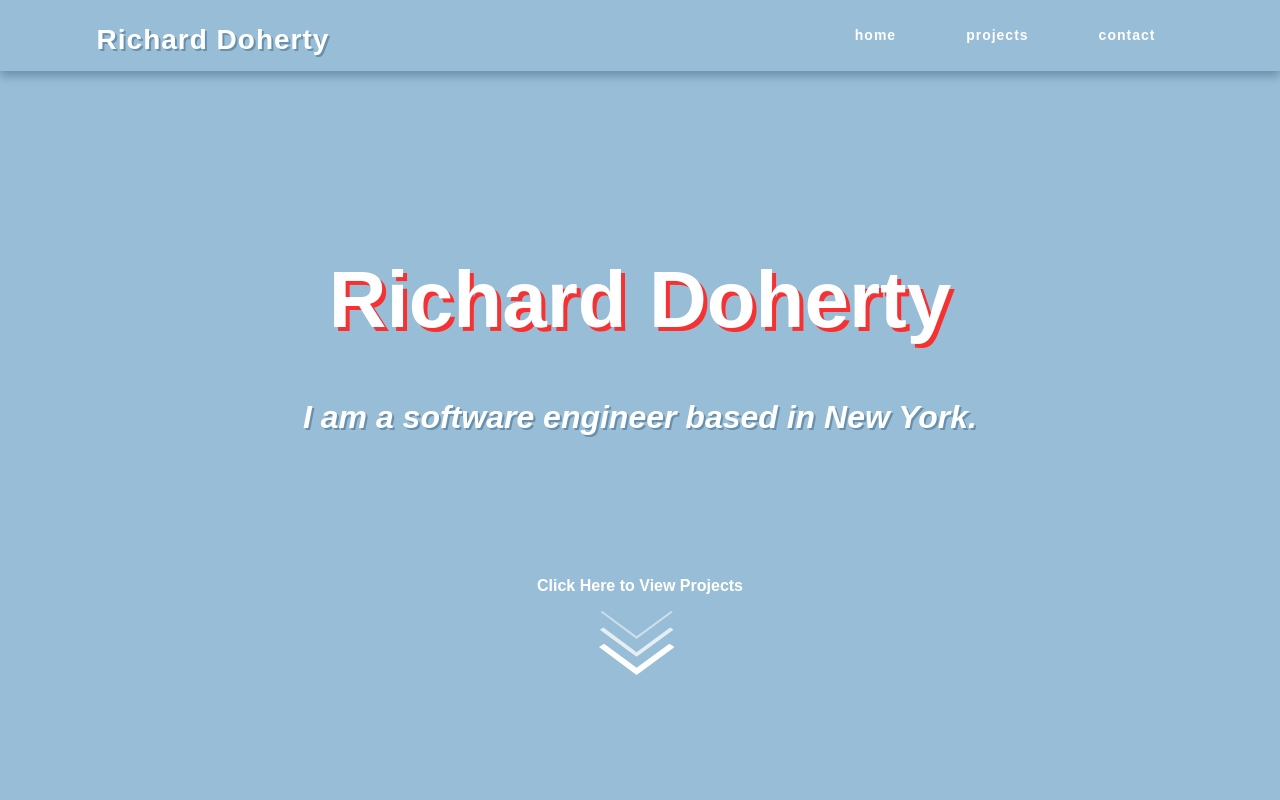
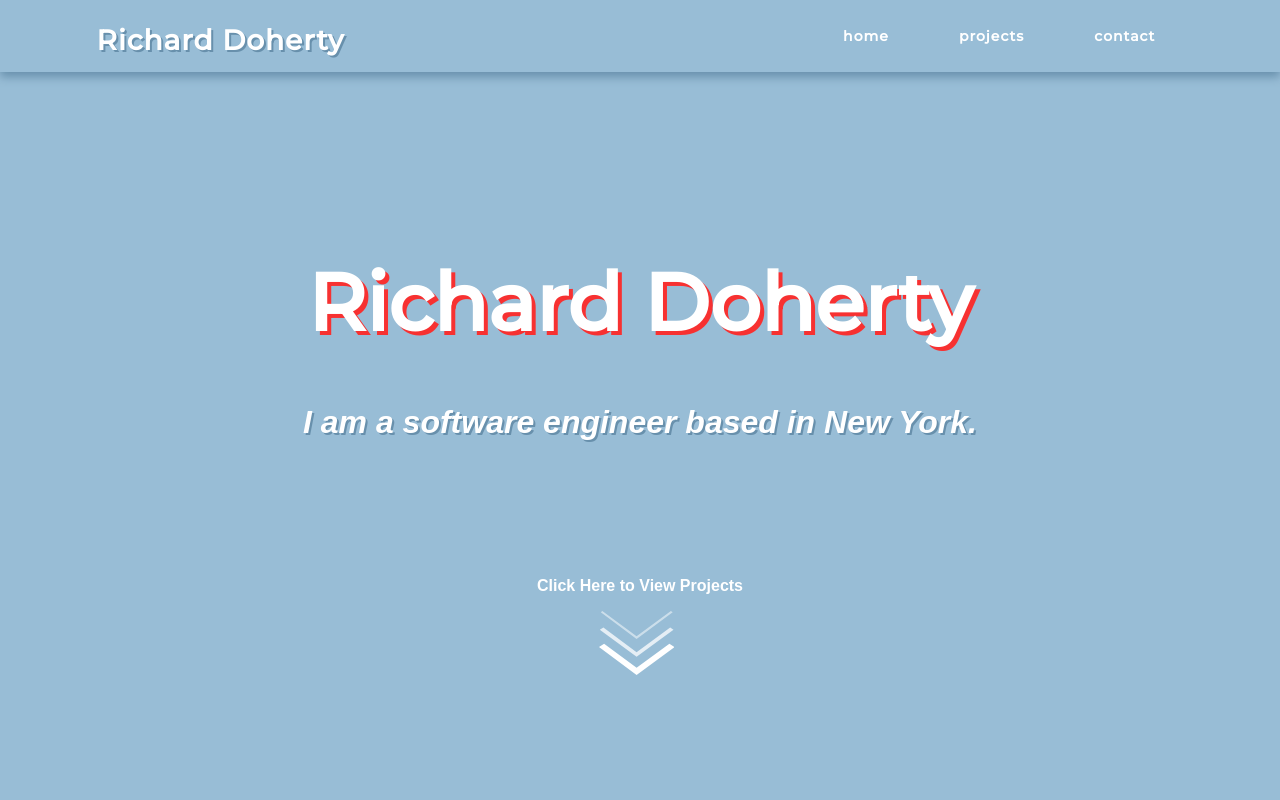
Before and after one commit to RichDoherty/portfolio, a React (Create React App) app: page / in a window 1280 px wide. Shown: the top 800 px of the page. Built offline with nearby package versions, Linux system fonts and the light colour scheme.

Commit message:
Fixed font

```diff
--- a/package.json
+++ b/package.json
@@ -4,6 +4,7 @@
   "private": true,
   "homepage": "http://RichDoherty.github.io/portfolio",
   "dependencies": {
+    "gh-pages": "^3.2.0",
     "jquery": "^3.5.1",
     "react": "^16.13.1",
     "react-dom": "^16.13.1",
--- a/src/Home.css
+++ b/src/Home.css
@@ -110,6 +110,7 @@ polygon.arrow-top {
   .main-text {
     font-size: 2.5em;
     letter-spacing: 3px;
+    filter: drop-shadow(2px 2px var(--text-color));
   }
 
   .main-summary {
@@ -145,15 +146,3 @@ polygon.arrow-top {
     display: none;
   }
 }
-
-@font-face {
-  font-family: "Geomancy";
-  src: url("./fonts/Geomancy-ExtraBold.otf");
-}
-
-/*
-palettes {
-  Retro Dark: #fff, var(--sub-color), #1E1544
-  Miami Vice: var(--main-color), #ED5AA8, #2D2E8B, #F7F7F7
-}
-*/
--- a/src/style.css
+++ b/src/style.css
@@ -29,6 +29,9 @@ body {
   --main-color: #ffffff;
   --text-color: #f73131;
   --project-text-color: #ffffff;
+
+  --font: "Montserrat";
+  --main-font: "Montserrat";
 }
 
 body.dark-theme img {
@@ -56,5 +59,8 @@ body.dark-theme img {
     --main-color: #ffffff;
     --text-color: #f73131;
     --project-text-color: #ffffff;
+
+    --font: "Montserrat";
+    --main-font: "Montserrat";
   }
 }
```
Also changed, not shown: src/Projects.js (line endings or trailing spaces), 1 other file (tests, documents, lock files or other folders).
